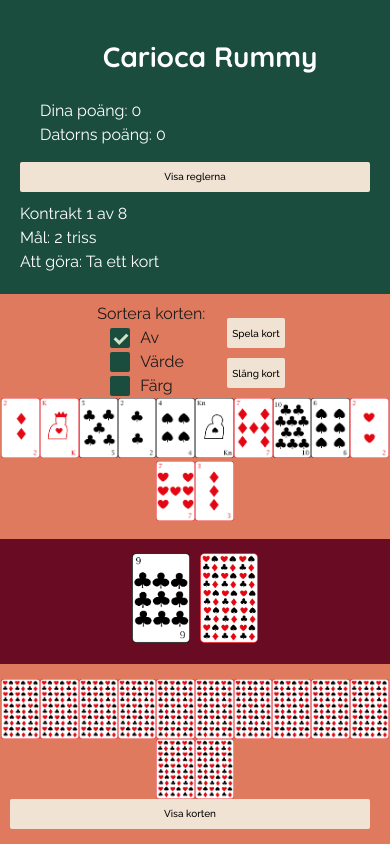
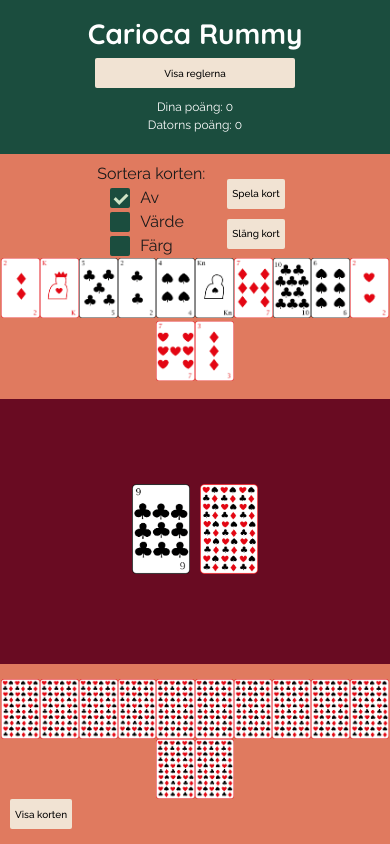
Before and after one commit to Tejpex/carioca-rummy, a React (Vite) app: page / in a window 390 px wide. Built offline with nearby package versions, Linux system fonts and the light colour scheme.

Commit message:
Style responsive header

```diff
--- a/src/components/Button.jsx
+++ b/src/components/Button.jsx
@@ -1,8 +1,8 @@
 import styled from "styled-components"
 
-export const Button = ({text, func, color, disabled}) => {
+export const Button = ({text, func, color, disabled, size}) => {
   return (
-    <MyButton onClick={(e) => func(e)} color={color} disabled={disabled}>
+    <MyButton onClick={(e) => func(e)} color={color} disabled={disabled} size={size}>
       {text}
     </MyButton>
   )
@@ -21,6 +21,7 @@
   font-weight: 500;
   font-style: normal;
   text-align: center;
+  width: ${(props) => (props.size === "wide" ? "200px" : "fit-content")};
 
   &:hover {
     background-color:${(props) => props.color || "var(--primary-light)"};
@@ -31,5 +32,4 @@
     padding: 5px;
     font-size: 14px;
   }
-
 `
--- a/src/components/Header.jsx
+++ b/src/components/Header.jsx
@@ -9,18 +9,20 @@
     <HeaderDiv>
       <Title>Carioca Rummy</Title>
       <InfoDiv>
-        {gameOver && <InfoText $size="22px">Spelet är över</InfoText>}
+        {gameOver && <InfoText $size="18px">Spelet är över</InfoText>}
         {!gameOver && (
           <TextDiv>
-            <InfoText $size="22px">Kontrakt {contractNumber + 1} av 8</InfoText>
-            <InfoText $size="18px">
+            <InfoText $size="14px">Kontrakt {contractNumber + 1} av 8</InfoText>
+            <InfoText $size="14px">
               Mål: {contracts[contractNumber].name}
             </InfoText>
-            <InfoText $size="18px">
+            <InfoText $size="14px">
               Att göra: {gameStages[gameStageIndex]}
             </InfoText>
           </TextDiv>
         )}
+      </InfoDiv>
+      <ButtonDiv>
         <Button
           text={showRules ? "Dölj reglerna" : "Visa reglerna"}
           func={(e) => {
@@ -28,13 +30,13 @@
             setShowRules(!showRules)
           }}
           color="var(--secondary-light)"
+          size="wide"
         />
+      </ButtonDiv>
       <ScoreDiv>
         <Score>Dina poäng: {player.score}</Score>
         <Score>Datorns poäng: {computer.score}</Score>
       </ScoreDiv>
-      </InfoDiv>
-
     </HeaderDiv>
   )
 }
@@ -42,42 +44,50 @@
 const HeaderDiv = styled.div`
   background-color: var(--secondary);
   width: 100vw;
-  padding: 20px 0;
+  padding: 10px 0 20px;
+
   display: flex;
   flex-direction: column;
 
+  @media (min-width: 500px) {
+    align-items: flex-start;
+  }
+
   @media (min-width: 690px) {
     display: grid;
-    grid-template-columns: 1fr 2fr 1fr;
+    grid-template-columns: 1fr 1fr 1fr 1fr;
+    padding: 10px 0;
+    align-items: center;
   }
 
-  @media (min-width: 1005px) {
-    grid-template-columns: 2fr 2fr 1fr;
+  @media (min-width: 1100px) {
+    grid-template-columns: 2fr 1fr 1fr 1fr;
+    padding: 30px 0;
   }
 
   @media (min-width: 1500px) {
-    grid-template-columns: 1fr 2fr 1fr;
-    padding: 30px 0;
+    grid-template-columns: 2fr 2fr 1fr 1fr;
   }
 `
 
 const Title = styled.h1`
-  margin: 20px 10px 20px 40px;
-  text-align: left;
-  font-size: 28px;
   color: white;
   font-family: "Quicksand", serif;
   font-weight: 700;
   font-style: normal;
-  align-self: center;
-  line-height: 1.2;
+  line-height: 1;
+  font-size: 28px;
+  text-align: center;
+  margin: 10px 0;
 
   @media (min-width: 500px) {
     font-size: 46px;
+    text-align: left;
+    margin: 30px 0 10px 40px;
   }
 
   @media (min-width: 690px) {
-    margin-left: 40px;
+    margin: 10px 0 10px 40px;
   }
 
   @media (min-width: 1500px) {
@@ -86,31 +96,36 @@
 `
 
 const InfoDiv = styled.div`
-  margin: 0 10px;
-  padding: 0 10px;
-
+  margin: 0;
   display: flex;
-  flex-direction: column-reverse;
-  align-items: left;
+  flex-direction: column;
   justify-content: center;
+  align-items: center;
   gap: 10px;
 
+  @media (min-width: 500px) {
+    align-items: flex-start;
+  }
+
   @media (min-width: 690px) {
+    margin: 0;
     justify-content: space-between;
     flex-direction: row;
     align-items: center;
   }
-
-  @media (min-width: 800px) {
-    padding: 0 50px 0 10px;
-  }
 `
 
 const TextDiv = styled.div`
+  display: none;
+
+  @media (min-width: 690px) {
     display: flex;
+    margin-left: 20px;
     flex-direction: column;
+    align-items: flex-start;
+  }
 
-  @media (min-width: 1300px) {
+  @media (min-width: 1500px) {
     flex-direction: row;
     align-items: center;
     gap: 20px;
@@ -118,7 +133,7 @@
 `
 
 const InfoText = styled.p`
-  font-size: ${(props) => props.$size - 15};
+  font-size: ${(props) => props.$size};
   color: white;
   font-family: "Raleway", serif;
   font-weight: 400;
@@ -127,27 +142,43 @@
   margin: 0;
 
   @media (min-width: 500px) {
-    font-size: ${(props) => props.$size};
+    font-size: ${(props) => props.$size + 6};
+  }
+`
+
+const ButtonDiv = styled.div`
+
+  @media (min-width: 500px) {
+    margin-left: 40px;
+  }
+
+  @media (min-width: 690px) {
+    margin-left: 0;
   }
 `
 
 const ScoreDiv = styled.div`
-  margin: 0 10px;
-  padding: 5px 10px;
   display: flex;
   flex-direction: column;
-  align-items: start;
+  align-items: center;
+  margin-top: 10px;
+
+  @media (min-width: 500px) {
+    align-items: flex-start;
+    margin-left: 40px;
+  }
 
   @media (min-width: 690px) {
     align-self: center;
-    margin: 0;
-    padding: 0;
+    margin-top: 0;
+    margin-left: 10px;
   }
 `
 
 const Score = styled.p`
   font-family: "Raleway", serif;
   color: white;
+  font-size: 12px;
   margin: 0;
 
   @media (min-width: 690px) {
```
Lines whose indentation alone changed are shown as unchanged.
